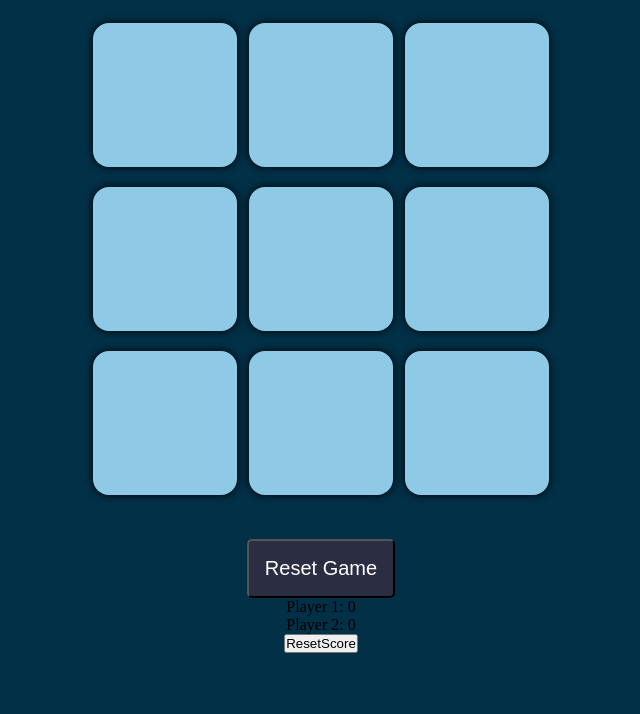
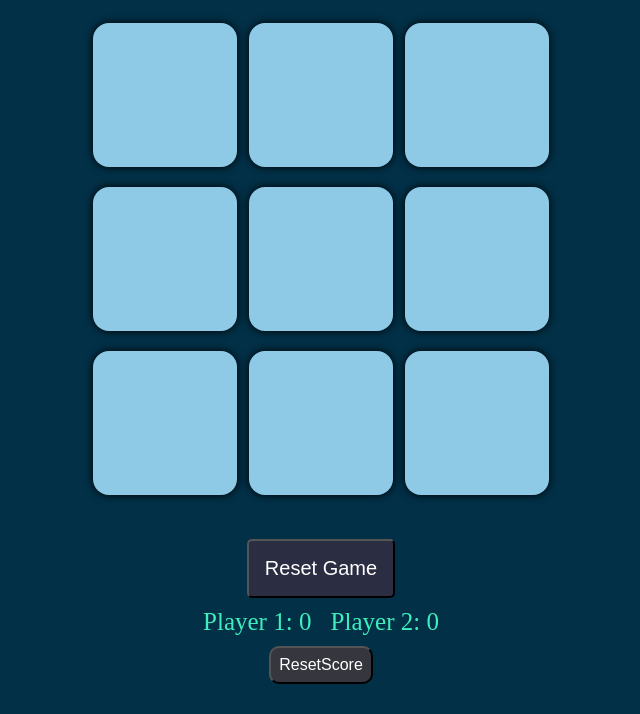
Before and after one commit to Ayush257S/Tic-Tac-Toe, a plain HTML site: page index.html in a window 1280 px wide. Shown: the part 86-800 px from the top of the page, without its empty margins (319-959 px from the left). Drawn offline with Linux system fonts and the light colour scheme.

Commit message:
add files

```diff
--- a/index.html
+++ b/index.html
@@ -30,7 +30,7 @@
         <button id="Reset">Reset Game</button>
       </div>
       <!-- add a score board in outside the div -->
-      <div class="gamescore">
+      <div id="gamescore">
         <p class="score">Player 1: 0</p>
         <p class="score">Player 2: 0</p>
     </div>
--- a/style.css
+++ b/style.css
@@ -44,6 +44,12 @@ body {
     border-radius: 5px;
 }
 
+#Reset-container {
+    display: flex;
+    justify-content: center;
+    align-items: center;
+}
+
 #newbtn{
     padding: 1rem;
     font-size: 1.25rem;
@@ -74,3 +80,21 @@ body {
     color:#52b69a;
     margin-top: 27.5px;
 }
+
+#gamescore  {
+    color: #45ffcae9;
+    font-size: 25px;
+    flex-direction: row;
+    gap: 1.2rem;
+    display: flex;
+    justify-content: center;
+    margin: 10px 0;
+}
+
+.resetscore{
+    padding: 0.5rem;
+    font-size: 1rem;
+    background-color: #35363e;
+    color: #fff;
+    border-radius: 10px;
+}
```
